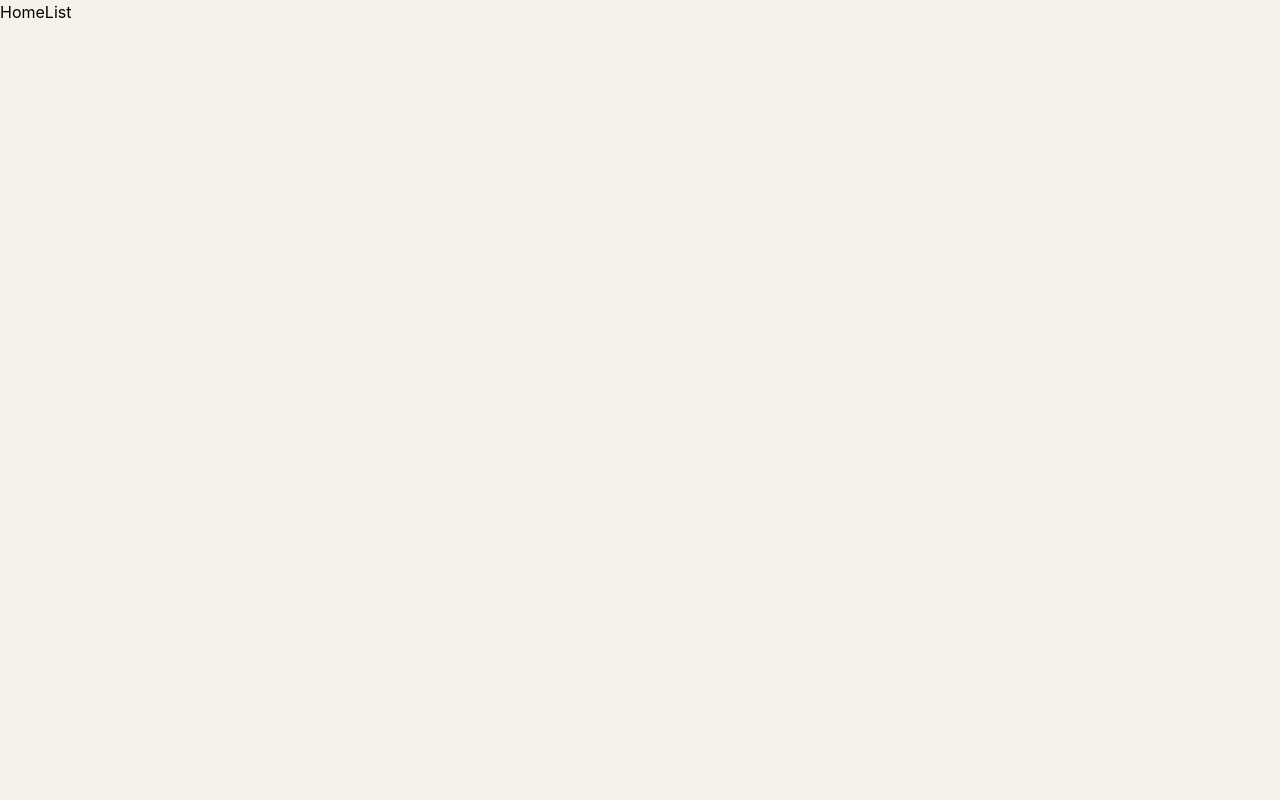
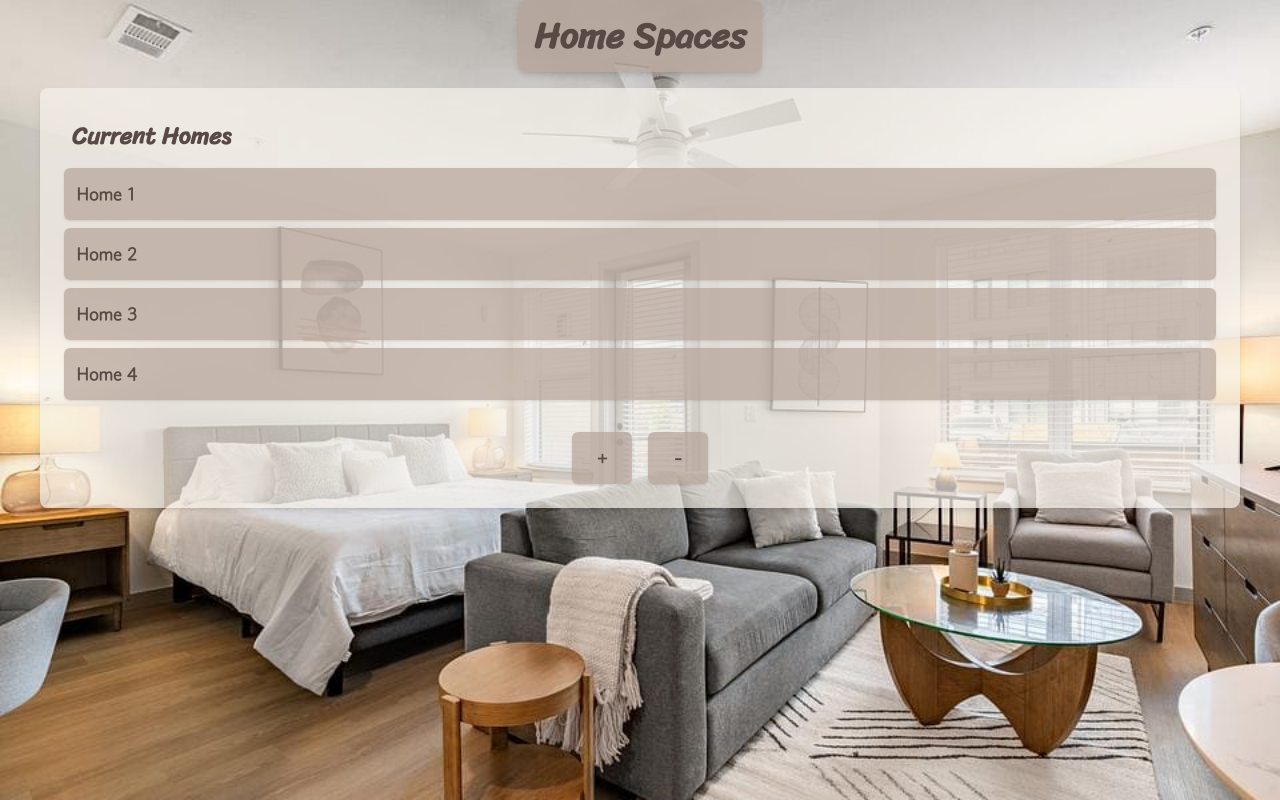
Before and after one commit to The-Landlords/Room8, a React (Vite) app in the folder packages/react-frontend/: page /homelist in a window 1280 px wide. Built offline with nearby package versions, Linux system fonts and the light colour scheme.

Commit message:
feat: implemented a basic list component, where users can pass in a list to display as well as passed in params to handle the add and remove button click, may need to be expanded upon further later

```diff
--- a/packages/react-frontend/src/App.tsx
+++ b/packages/react-frontend/src/App.tsx
@@ -3,6 +3,7 @@
 //import viteLogo from "/vite.svg";
 //import "./App.css";
 //import HomeList from "./homeList";
+import HomeList from "./homelist";
 import UserSetting from "./userSetting";
 import { BrowserRouter, Route, Routes } from "react-router-dom";
 
@@ -12,7 +13,7 @@ function App() {
 			<BrowserRouter>
 				<Routes>
 					<Route path="/" element={<h1>Sign-In</h1>} />
-					<Route path="/homelist" element={<h1>HomeList</h1>} />
+					<Route path="/homelist" element={<HomeList />} />
 					<Route path="/home" element={<h1>Contact</h1>} />
 					<Route path="/calendar" element={<h1>Calendar</h1>} />
 					<Route path="/chores" element={<h1>Chores</h1>} />
--- a/packages/react-frontend/src/components/list.tsx
+++ b/packages/react-frontend/src/components/list.tsx
@@ -4,10 +4,11 @@ import React from "react";
 
 interface ListProps {
 	item: string[];
-	handleClick: () => void;
+	handleAddClick: () => void;
+	handleRemoveClick: () => void;
 }
 
-const List = ({ item, handleClick }: ListProps) => {
+const List = ({ item, handleAddClick, handleRemoveClick }: ListProps) => {
 	return (
 		<div className="flex flex-col gap-2 panel animate-floatUp">
 			<h1 className="header-secondary">Current Homes</h1>
@@ -18,12 +19,20 @@ const List = ({ item, handleClick }: ListProps) => {
 					</li>
 				))}
 			</ul>
-			<button
-				onClick={handleClick}
-				className="bg-primary/70 text-text font-secondary font-bold text-lg p-3 w-15 rounded-md shadow-sm mt-4 self-center"
-			>
-				+
-			</button>
+			<div className="flex flex-row flex-center self-center gap-4">
+				<button
+					onClick={handleAddClick}
+					className="bg-primary/70 text-text font-secondary font-bold text-lg p-3 w-15 rounded-md shadow-sm mt-4 self-center"
+				>
+					+
+				</button>
+				<button
+					onClick={handleRemoveClick}
+					className="bg-primary/70 text-text font-secondary font-bold text-lg p-3 w-15 rounded-md shadow-sm mt-4 self-center"
+				>
+					-
+				</button>
+			</div>
 		</div>
 	);
 };
--- a/packages/react-frontend/src/homelist.tsx
+++ b/packages/react-frontend/src/homelist.tsx
@@ -1,18 +1,24 @@
 import { useState } from "react";
+import List from "./components/list";
 
-//const [homes, setHomes] = useState<string[]>([]);
-//setHomes(["Home 1", "Home 2", "Home 3"]);
-const homes = ["Home 1", "Home 2", "Home 3"];
+const homes = ["Home 1", "Home 2", "Home 3", "Home 4"];
+
+const handleAddClick = () => {
+	console.log("Add!");
+};
+const handleRemoveClick = () => {
+	console.log("Remove!");
+};
 
 export default function HomeList() {
 	return (
-		<div>
-			<h1>Homes</h1>
-			<ul>
-				{homes.map((home, index) => (
-					<li key={index}>{home}</li>
-				))}
-			</ul>
+		<div className="background-house flex flex-col items-center">
+			<h1 className="header">Home Spaces</h1>
+			<List
+				item={homes}
+				handleAddClick={handleAddClick}
+				handleRemoveClick={handleRemoveClick}
+			/>
 		</div>
 	);
 }
```
Also changed, not shown: 1 other file (tests, documents, lock files or other folders).
